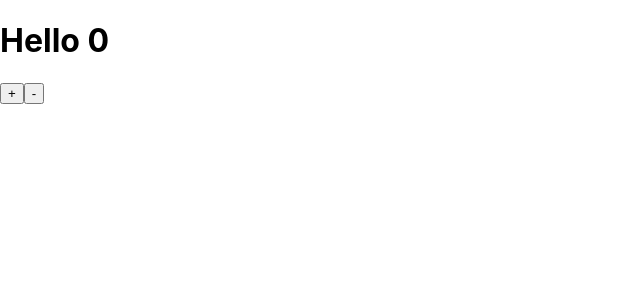
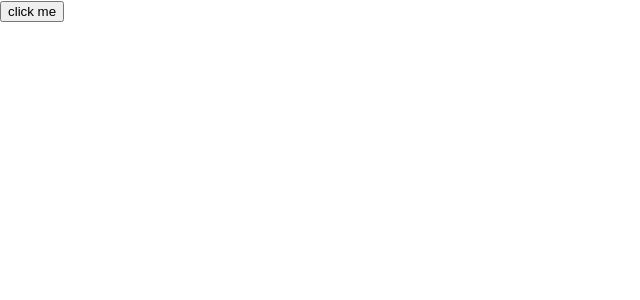
Before and after one commit to dhullsonam/bikeWale, a React (Create React App) app: page / in a window 1280 px wide. Shown: the top 300 px of the page, without its empty margins (0-640 px from the left). Built offline with nearby package versions, Linux system fonts and the light colour scheme.

Commit message:
redux practice by sd

```diff
--- a/src/App.js
+++ b/src/App.js
@@ -1,6 +1,8 @@
 import React from "react"
 import PlusMinusButtons from "./components/PlusMinusButtons";
 import Heading from "./components/Heading";
+import OnMyButtonClick from "./components/Action/action";
+import Lists from "./components/list";
 // import {BrowserRouter, Routes, Route, Link, Router} from "react-router-dom";
 // import AddNewRepo from "./components/AddNewRepo";
 // import ActionCreator from "./components/CompoTalk/ActionCreator";
@@ -20,8 +22,8 @@ import Heading from "./components/Heading";
 function App() {
     return (
         <>
-            <Heading></Heading>
-            <PlusMinusButtons></PlusMinusButtons>
+            <OnMyButtonClick/>
+            <Lists/>
         </>
     );
 }
--- /dev/null
+++ b/src/components/Action/action.js
@@ -0,0 +1,17 @@
+import React from "react";
+import {useDispatch} from "react-redux";
+
+const MyAction = () => {
+    return {
+        type: "one"
+    }
+}
+const OnMyButtonClick = () => {
+    const dispatcher = useDispatch()
+    return(
+        <div>
+            <button onClick={()=>dispatcher(MyAction())}>click me</button>
+        </div>
+    )
+}
+export default OnMyButtonClick;
--- a/src/components/Heading/index.js
+++ b/src/components/Heading/index.js
@@ -3,6 +3,7 @@ import {useSelector} from "react-redux";
 
 const Heading = () => {
     const ss = useSelector(state => state.counter)
+    console.log("Render with " + ss)
     return (
         <div>
             <h1>Hello {ss}</h1>
--- /dev/null
+++ b/src/components/Reduce/reducer.js
@@ -0,0 +1,19 @@
+import React from "react";
+import {combineReducers} from "redux";
+
+const MyReducer = (state="",action) => {
+    switch (action.type){
+        case "one":
+            state="hello sonam"
+            return state;
+        default:
+            return state
+    }
+}
+
+const comRed = combineReducers({
+    io: MyReducer
+})
+
+
+export default comRed;
--- /dev/null
+++ b/src/components/list.js
@@ -0,0 +1,14 @@
+import React from 'react';
+import {useSelector} from "react-redux";
+import ioe from "./Reduce/reducer";
+
+const Lists = () => {
+    const myStateValue = useSelector(state => state.io)
+    console.log(myStateValue)
+    return (
+        <div>
+            <h1>{myStateValue}</h1>
+        </div>
+    );
+};
+export default Lists
--- a/src/index.js
+++ b/src/index.js
@@ -8,7 +8,9 @@ import {createStore} from "redux";
 import {myRed} from "./components/Reducers";
 import {Provider} from "react-redux";
 
-let ourStore = createStore(myRed, window.__REDUX_DEVTOOLS_EXTENSION__ && window.__REDUX_DEVTOOLS_EXTENSION__())
+import MyReducer from "./components/Reduce/reducer";
+
+let ourStore = createStore(MyReducer, window.__REDUX_DEVTOOLS_EXTENSION__ && window.__REDUX_DEVTOOLS_EXTENSION__())
 
 ReactDOM.render(
     <Provider store={ourStore}>
```
